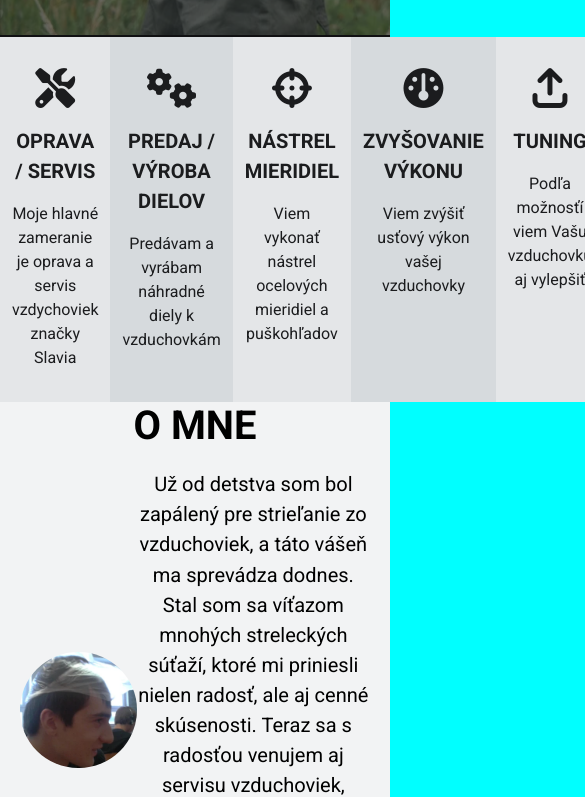
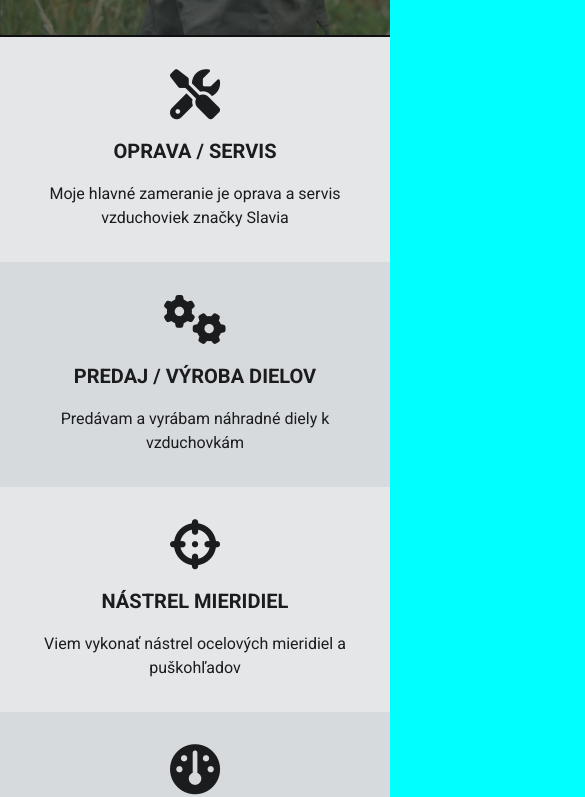
Before and after one commit to codewiz94/vzduchovky, a plain HTML site: page index.html in a window 390 px wide. Shown: the part 807-1604 px from the top of the page, 585 px wide, since content can reach past the window. Drawn offline with Linux system fonts and the light colour scheme.

Commit message:
spravil som MQ a dokoncil horne ikonky

```diff
--- a/index.html
+++ b/index.html
@@ -34,33 +34,33 @@
             <nav class="quick-nav">
                 <ul class="quick-item quick1">
                     <li><a href=""><i class="fa-solid fa-screwdriver-wrench tm-icon"></i></a></li>
-                    <li>oprava / servis</li>
-                    <li>Moje hlavné zameranie je oprava a servis vzdychoviek značky Slavia</li>
+                    <li><a href="">oprava / servis</a></li>
+                    <li><a href="">Moje hlavné zameranie je oprava a servis vzduchoviek značky Slavia</a></li>
                 </ul>
                 <ul class="quick-item quick2">
                     <li><a href=""><i class="fa-solid fa-gears tm-icon"></i></a></li>
-                    <li>predaj / výroba dielov</li>
-                    <li>Predávam a vyrábam náhradné diely k vzduchovkám</li>
+                    <li><a href="">predaj / výroba dielov</a></li>
+                    <li><a href="">Predávam a vyrábam náhradné diely k vzduchovkám</a></li>
                 </ul>
                 <ul class="quick-item quick3">
                     <li><a href=""><i class="fa-solid fa-crosshairs tm-icon"></i></a></li>
-                    <li>nástrel mieridiel</li>
-                    <li>Viem vykonať nástrel ocelových mieridiel a puškohľadov</li>
+                    <li><a href="">nástrel mieridiel</a></li>
+                    <li><a href="">Viem vykonať nástrel ocelových mieridiel a puškohľadov</a></li>
                 </ul>
                 <ul class="quick-item quick4">
                     <li><a href=""><i class="fa-solid fa-gauge tm-icon"></i></a></li>
-                    <li>zvyšovanie výkonu</li>
-                    <li>Viem zvýšiť usťový výkon vašej vzduchovky</li>
+                    <li><a href="">zvyšovanie výkonu</a></li>
+                    <li><a href="">Viem zvýšiť usťový výkon vašej vzduchovky</a></li>
                 </ul>
                 <ul class="quick-item quick5">
                     <li><a href=""><i class="fa-solid fa-arrow-up-from-bracket tm-icon"></i></a></li>
-                    <li>tuning</li>
-                    <li>Podľa možnosťí viem Vašu vzduchovku aj vylepšiť</li>
+                    <li><a href="">tuning</a></li>
+                    <li><a href="">Podľa možnosťí viem Vašu vzduchovku aj vylepšiť</a></li>
                 </ul>
                 <ul class="quick-item quick6">
                     <li><a href=""><i class="fa-solid fa-brush tm-icon"></i></a></li>
-                    <li>fabrické čiernenie</li>
-                    <li>Venujem sa aj fabrickému čieneniu (brunýr)</li>
+                    <li><a href="">fabrické čiernenie</a></li>
+                    <li><a href="">Venujem sa aj fabrickému čieneniu (brunýr)</a></li>
                 </ul>
             </nav>
             <article class="content content-about">
--- a/scss/_section-about.scss
+++ b/scss/_section-about.scss
@@ -13,6 +13,29 @@
     .quick-item {
         list-style: none;
         padding: 1.5rem 0.25rem;
+
+        li a {
+            color: $color-font-dk;
+        }
+
+        &:hover,
+        &:active {
+            transform: scale(1.05);
+            transition-duration: 200ms;
+            box-shadow: rgba(0, 0, 0, 0.25) 0px 25px 50px -12px;
+            cursor: pointer;
+
+            li a {
+
+                color: $color-special-lt;
+                font-weight: 500;
+
+                .tm-icon {
+                    color: $color-special-lt;
+                    text-shadow: 1px 1px 1px rgba(0,0,0,0.6);
+                }
+            }
+        }
 
         li {
             padding: 0.5rem;
@@ -52,6 +75,11 @@
 
 .tm-icon {
     font-size: $fs-xxl;
+
+    &:hover,
+    &:active {
+        text-shadow: 1px 1px 1px rgba(0,0,0,0.6);
+    }
 }
 
 .content-about {
@@ -76,3 +104,46 @@
         place-self: center;
     }
 }
+
+@media (max-width: 1300px) {
+    .quick-nav {
+        grid-template-columns: repeat(3, 1fr);
+    }
+}
+
+
+@media (max-width: 800px) {
+    .quick-nav {
+        grid-template-columns: repeat(2, 1fr);
+
+    }
+
+    .quick-nav .quick-item:nth-child(3) {
+        background-color: darken($color-neutral-lt, 10%);
+    }
+
+    .quick-nav .quick-item:nth-child(4) {
+        background-color: darken($color-neutral-lt, 5%);
+    }
+
+}
+
+
+
+@media (max-width: 500px) {
+    .quick-nav {
+        grid-template-columns: 1fr;
+    }
+
+    .quick-nav .quick-item:nth-child(3) {
+        background-color: darken($color-neutral-lt, 5%);
+    }
+
+    .quick-nav .quick-item:nth-child(4) {
+        background-color: darken($color-neutral-lt, 10%);
+    }
+
+    .tm-icon {
+        font-size: $fs-xxxl;
+    }
+}
```
Also changed, not shown: css/main.css, 1 other file.
